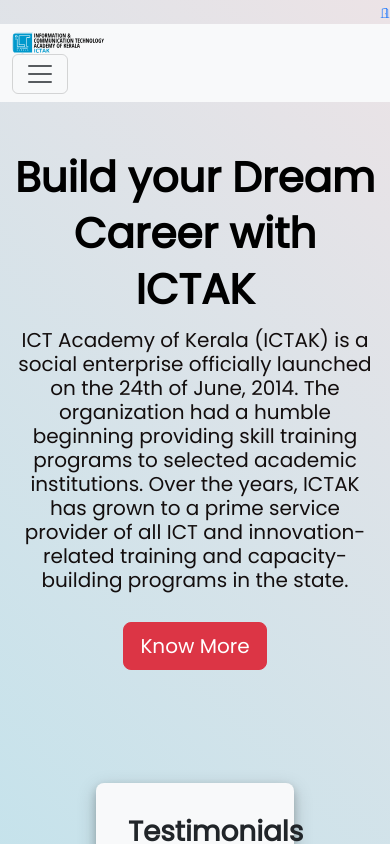
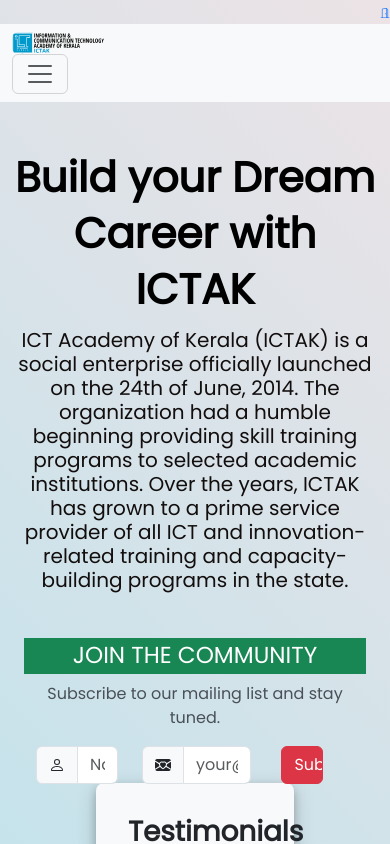
Before and after one commit to ashlyroy10/ICT_Website_Internship, a React (Create React App) app: page / in a window 390 px wide. Shown: the top 844 px of the page. Built offline with nearby package versions, Linux system fonts and the light colour scheme; no server answers.

Commit message:
Sub Email added in Intro

```diff
--- a/package.json
+++ b/package.json
@@ -13,9 +13,6 @@
     "@testing-library/react": "^13.4.0",
     "@testing-library/user-event": "^13.5.0",
     "axios": "^1.3.6",
-    "dotenv": "^16.0.3",
-    "os-browserify": "^0.3.0",
-    "path-browserify": "^1.0.1",
     "react": "^18.2.0",
     "react-bootstrap": "^2.7.4",
     "react-dom": "^18.2.0",
--- a/src/assets/css/style.css
+++ b/src/assets/css/style.css
@@ -2,6 +2,7 @@
 *{
     margin: 0;
     padding: 0;
+    box-sizing: border-box;
 }
 
 .header-admin .ictlogo {
@@ -125,26 +126,6 @@
     cursor: pointer;
 }
 
-.hamburger {
-    position: relative;
-    top: calc(50%-2px);
-    left: 50%;
-    transform: translate(-50%, -50%);
-    width: 32px;
-}
-
-.hamburger > span,
-.hamburger > span::before,
-.hamburger > span::after {
-    display: block;
-    position: absolute;
-    width: 100%;
-    height: 4px;
-    border-radius: 99px;
-    background-color: #ffffff;
-    transition-duration: .25s;
-}
-
 /* Vijay Style */
 
 .header-admin {
@@ -214,6 +195,14 @@
     border-radius: 5rem;
     width: 200px;
   }
+
+#success-message {
+    opacity: 1;
+    transition: opacity 0.5s ease-out;
+}
+
+
+
 
 
 /* anooj's css */
@@ -467,12 +456,6 @@
     }
   }
 
-  /* responsive attempts for intropart by anooj */
-  @media (max-width: 576px) {
-    .p2 img {
-        display: none;
-    }
-  }
 
 /* for small devices */
 @media (max-width: 576px) {
@@ -480,7 +463,9 @@
         width: 100%;
     }
 
-
+    .p2 img {
+        display: none;
+    }
 
     .carousel-item img {
         height: 400px;
@@ -494,6 +479,13 @@
         height: 0px;
       } */
 }
+
+
+
+
+
+
+
 
 /* WORKSHOP */
 
@@ -516,6 +508,117 @@
     margin-bottom: 0.5em;
 }
 
-.admin-side-bar .menu {
+.admin-side-bar .admin-menu {
+    margin: 0 -1rem;
+}
+
+.admin-side-bar .admin-menu .menu-item {
+    display: block;
+    padding: 1em;
+    color: #FFF;
+    text-decoration: none;
+    transition: 0.2s linear;
+}
+
+.admin-side-bar .admin-menu .menu-item:hover,
+.admin-side-bar .admin-menu .menu-item.is-active {
+    color: #3bba9c;
+    border-right: 5px solid #3bba9c;
 
 }
+
+.admin-content {
+    flex: 1 1 0;
+    padding: 2rem;
+}
+
+.admin-content h1 {
+    color: #3c3f58;
+    font-size: 2.5rem;
+    margin-bottom: 1rem;
+}
+
+.menu-toggle {
+    display: none;
+    position: fixed;
+    top: 2rem;
+    right: 2rem;
+    width: 60px;
+    height: 60px;
+    border-radius: 99px;
+    background-color: #2e3047;
+    cursor: pointer;
+}
+
+.hamburger {
+    position: relative;
+    top: (50% - 2px);
+    left: 50%;
+    transform: translate(-50%, -50%);
+    width: 32px;
+}
+
+.hamburger > span,
+.hamburger > span::before,
+.hamburger > span::after {
+    display: block;
+    position: absolute;
+    width: 100%;
+    height: 4px;
+    border-radius: 99px;
+    background-color: #FFF;
+    transition-duration: .25s;
+}
+
+.hamburger > span::before {
+    content: '';
+    top: -8px;
+}
+
+.hamburger > span::after {
+    content: '';
+    top: 8px;
+}
+
+.menu-toggle.is-active .hamburger > span {
+    transform: rotate(45deg);
+  }
+  .menu-toggle.is-active .hamburger > span::before {
+    top: 0;
+    transform: rotate(0deg);
+  }
+  .menu-toggle.is-active .hamburger > span::after {
+    top: 0;
+    transform: rotate(90deg);
+  }
+
+
+@media (max-width: 1024px) {
+    .admin-side-bar {
+        max-width: 200px;
+    }
+}
+
+@media (max-width: 768px) {
+    .menu-toggle {
+        display: block;
+    }
+
+    .admin-content {
+        padding-top: 8rem;
+    }
+
+    .admin-side-bar {
+        position: fixed;
+        top: 0;
+        left: -300px;
+        height: 100vh;
+        width: 100%;
+        max-width: 300px;
+        transition: 0.2s linear;
+    }
+
+    .admin-side-bar.is-active {
+        left: 0;
+    }
+}
--- a/src/pages/Admindashboard.js
+++ b/src/pages/Admindashboard.js
@@ -164,6 +164,8 @@
               </li>
 
 
+
+
               <li className="side-navitem">
                 <button
                   className="logout-button btn btn-danger border-white px-5"
--- a/src/pages/Intropart.js
+++ b/src/pages/Intropart.js
@@ -1,33 +1,182 @@
-import React from "react";
+import React, { useEffect, useState } from 'react'
 import Intropic from "../assets/images/Ictintro.png";
+import axios from 'axios'
 const Intropart = () => {
+
+  const [subemail, setSubemail] = useState({
+      name: "",
+      email: ""
+    });
+
+    function handleInput(event) {
+      event.preventDefault();
+      const mailobj = {...subemail, [event.target.name]:event.target.value}
+      setSubemail(mailobj)
+      // setErrors(ValidateStaff(staffObj))
+  }
+
+    var addsubemail = (e) => {
+      e.preventDefault();
+      console.log(subemail);
+      axios
+        .post("addsubemail", subemail)
+        .then((response) => {
+          console.log(response);
+          let successMessage = document.getElementById('success-message');
+          successMessage.style.display = 'block';
+          setTimeout(() => {
+            successMessage.style.display = 'none';
+          }, 2000);
+        })
+        .catch((error) => {
+          console.log(error);
+          let failureMessage = document.getElementById('failure-message');
+          failureMessage.style.display = 'block';
+          failureMessage.textContent = 'You are already registered, maybe! \n' + error.message;
+          setTimeout(() => {
+            failureMessage.style.display = 'none';
+          }, 2000);
+        });
+
+      // window.location.reload();
+    };
+
   return (
     <div>
       <div class="nice">
         <div class="container-fluid">
           <div class="row">
             <div class="col-lg-6 col-md-12 p1">
-        <br/>
-        <br/>
+              <br />
+              <br />
               <h2>Build your Dream Career with ICTAK</h2>
-          <h5>ICT Academy of Kerala (ICTAK) is a social enterprise officially launched on the 24th of June, 2014. The organization had a humble beginning providing skill training programs to selected academic institutions. Over the years, ICTAK has grown to a prime service provider of all ICT and innovation-related training and capacity-building programs in the state.</h5>
+              <h5>
+                ICT Academy of Kerala (ICTAK) is a social enterprise officially
+                launched on the 24th of June, 2014. The organization had a
+                humble beginning providing skill training programs to selected
+                academic institutions. Over the years, ICTAK has grown to a
+                prime service provider of all ICT and innovation-related
+                training and capacity-building programs in the state.
+              </h5>
 
+              <div className="row border-black border-2 m-auto py-3">
+                <div className="span">
+                  <div className="thumbnail center well well-small text-center">
+                    <h3 className="text-bg-success py-1">JOIN THE COMMUNITY</h3>
 
-        <button type = "button" class = "btn btn-danger btn-lg fw-small">Know More</button>
+                    <p className="text-dark-emphasis">
+                      Subscribe to our mailing list and stay tuned.
+                    </p>
 
+                    <form>
+                      <div className="input-prepend ">
+                        <div className="row container-fluid">
+                          <div className="col-4">
+                            <div class="input-group mb-3">
+                              <span class="input-group-text" id="basic-addon1">
+                                <svg
+                                  xmlns="http://www.w3.org/2000/svg"
+                                  width="16"
+                                  height="16"
+                                  fill="currentColor"
+                                  class="bi bi-person"
+                                  viewBox="0 0 16 16"
+                                >
+                                  <path d="M8 8a3 3 0 1 0 0-6 3 3 0 0 0 0 6Zm2-3a2 2 0 1 1-4 0 2 2 0 0 1 4 0Zm4 8c0 1-1 1-1 1H3s-1 0-1-1 1-4 6-4 6 3 6 4Zm-1-.004c-.001-.246-.154-.986-.832-1.664C11.516 10.68 10.289 10 8 10c-2.29 0-3.516.68-4.168 1.332-.678.678-.83 1.418-.832 1.664h10Z" />
+                                </svg>
+                              </span>
+                              <input
+                                type="text"
+                                className="form-control"
+                                name="user"
+                                onChange={handleInput}
+                                placeholder="Name"
+                                aria-label="Name"
+                                aria-describedby="basic-addon1"
+                              />
+                            </div>
+                          </div>
+
+                          <div className="col-5">
+                            <div class="input-group mb-3">
+                              <span class="input-group-text" id="basic-addon1">
+                                <svg
+                                  xmlns="http://www.w3.org/2000/svg"
+                                  width="16"
+                                  height="16"
+                                  fill="currentColor"
+                                  className="bi bi-envelope-heart-fill"
+                                  viewBox="0 0 16 16"
+                                >
+                                  <path d="M.05 3.555A2 2 0 0 1 2 2h12a2 2 0 0 1 1.95 1.555l-4.2 2.568a2.785 2.785 0 0 0-.051-.105c-.666-1.3-2.363-1.917-3.699-1.25-1.336-.667-3.033-.05-3.699 1.25l-.05.105L.05 3.555ZM11.584 8.91a4.694 4.694 0 0 1-.073.139L16 11.8V4.697l-4.003 2.447c.027.562-.107 1.163-.413 1.767Zm-4.135 3.05c-1.048-.693-1.84-1.39-2.398-2.082L.19 12.856A2 2 0 0 0 2 14h12a2 2 0 0 0 1.808-1.144L10.95 9.878c-.559.692-1.35 1.389-2.398 2.081L8 12.324l-.551-.365ZM4.416 8.91c-.306-.603-.44-1.204-.413-1.766L0 4.697v7.104l4.49-2.752a4.742 4.742 0 0 1-.074-.138Z" />
+                                  <path d="M8 5.993c1.664-1.711 5.825 1.283 0 5.132-5.825-3.85-1.664-6.843 0-5.132Z" />
+                                </svg>
+                              </span>
+                              <input
+                                type="email"
+                                className="form-control"
+                                name="email"
+                                onChange={handleInput}
+                                placeholder="your@email.com"
+                                aria-label="email"
+                                aria-describedby="basic-addon1"
+                              />
+                            </div>
+                          </div>
+
+                          <div className="col-3">
+                            <input
+                              type="button"
+                              className="btn btn-danger w-75"
+                              value="Subscribe"
+                              onClick={addsubemail}
+                            />
+                          </div>
+                        </div>
+                        <div className="row justify-content-center">
+                          {/* ALERT MESSAGE */}
+                          {/* SUCCESS */}
+                          <div
+                            className="alert alert-success"
+                            id="success-message"
+                            style={{ width: "200px", display: 'none' }}
+                            role="alert"
+                          >
+                            Email Added
+                          </div>
+
+                          {/* FAILURE */}
+                          <div
+                            className="alert alert-danger"
+                            id="failure-message"
+                            style={{ width: "200px", display: 'none' }}
+                            role="alert"
+                          >
+                            Email Added
+                          </div>
+                        </div>
+                      </div>
+                    </form>
+                  </div>
+                </div>
+              </div>
 
             </div>
             <div class="col-lg-6 col-md-0 p2">
-            <br/>
-        <img src={Intropic}  alt="intropic of ICT" width="550" height="400"/>
+              <br />
+              <img
+                src={Intropic}
+                alt="intropic of ICT"
+                width="550"
+                height="400"
+              />
               {/* <img src={Intropic}  alt="intropic of ICT" width="500" height="350" class="animationpic"/> */}
-
             </div>
           </div>
         </div>
       </div>
     </div>
-  )
-}
+  );
+};
 
 export default Intropart;
```
Also changed, not shown: src/pages/Tempworkshop.js (+14 -0 lines), 2 other files (tests, documents, lock files or other folders). Lines whose indentation alone changed are shown as unchanged.
